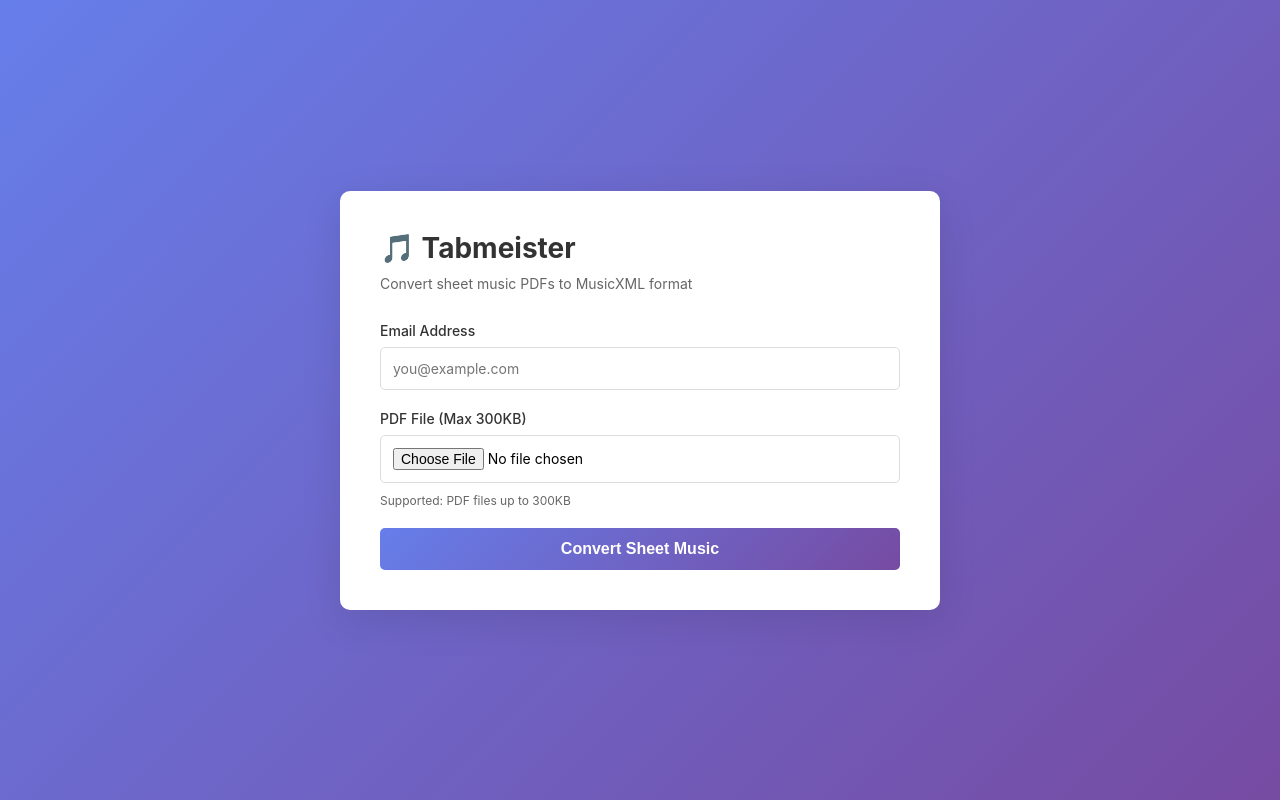
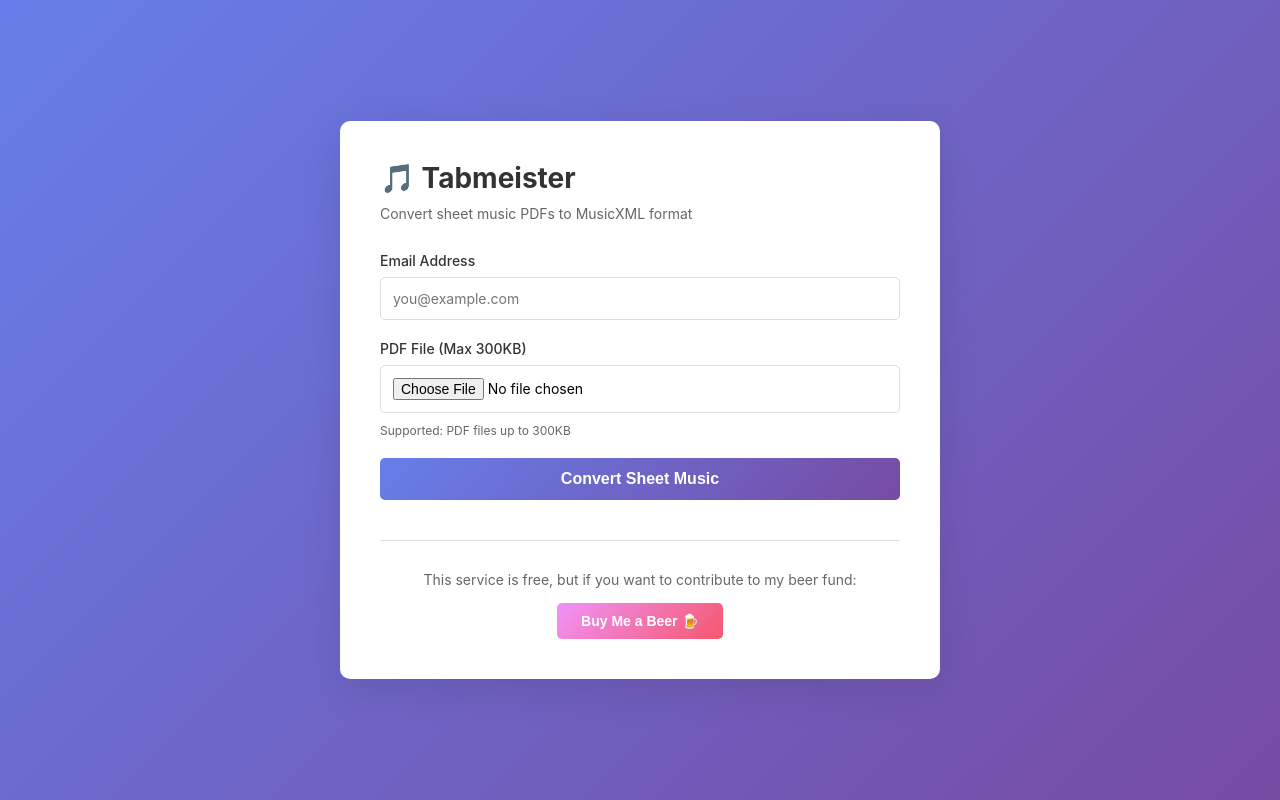
Before and after one commit to wholeCan/tabmeister, a Flask app: page / in a window 1280 px wide. Run offline with Flask 3, Linux system fonts and the light colour scheme; parts of the project's set-up code (start-up, migrations or seed data) failed here and were passed over.

Commit message:
buy me a beer

```diff
--- a/web/app.py
+++ b/web/app.py
@@ -7,7 +7,10 @@ from pathlib import Path
 from functools import wraps
 
 import pika
+from dotenv import load_dotenv
 from flask import Flask, render_template, request, jsonify
+
+load_dotenv()
 
 app = Flask(__name__)
 app.secret_key = os.getenv("FLASK_SECRET_KEY", "dev-key-change-me")
@@ -89,7 +92,8 @@ def validate_email(email):
 
 @app.route("/", methods=["GET"])
 def index():
-    return render_template("index.html")
+    venmo_link = os.getenv("VENMO_LINK", "")
+    return render_template("index.html", venmo_link=venmo_link)
 
 
 @app.route("/upload", methods=["POST"])
--- a/web/requirements.txt
+++ b/web/requirements.txt
@@ -1,2 +1,3 @@
 Flask==3.1.0
 pika==1.3.2
+python-dotenv==1.0.0
--- a/web/templates/index.html
+++ b/web/templates/index.html
@@ -107,6 +107,27 @@
             font-size: 12px;
             color: #666;
         }
+        .beer-fund {
+            margin-top: 40px;
+            padding-top: 30px;
+            border-top: 1px solid #ddd;
+            text-align: center;
+        }
+        .beer-fund-text {
+            color: #666;
+            font-size: 14px;
+            margin-bottom: 15px;
+        }
+        .beer-fund button {
+            width: auto;
+            display: inline-block;
+            padding: 10px 24px;
+            background: linear-gradient(135deg, #f093fb 0%, #f5576c 100%);
+            font-size: 14px;
+        }
+        .beer-fund button:hover {
+            box-shadow: 0 5px 20px rgba(245, 87, 108, 0.4);
+        }
     </style>
 </head>
 <body>
@@ -144,6 +165,11 @@
         </form>
 
         <div id="message" class="message"></div>
+
+        <div class="beer-fund">
+            <p class="beer-fund-text">This service is free, but if you want to contribute to my beer fund:</p>
+            <button type="button" onclick="window.location.href='{{ venmo_link }}'">Buy Me a Beer 🍺</button>
+        </div>
     </div>
 
     <script>
```
